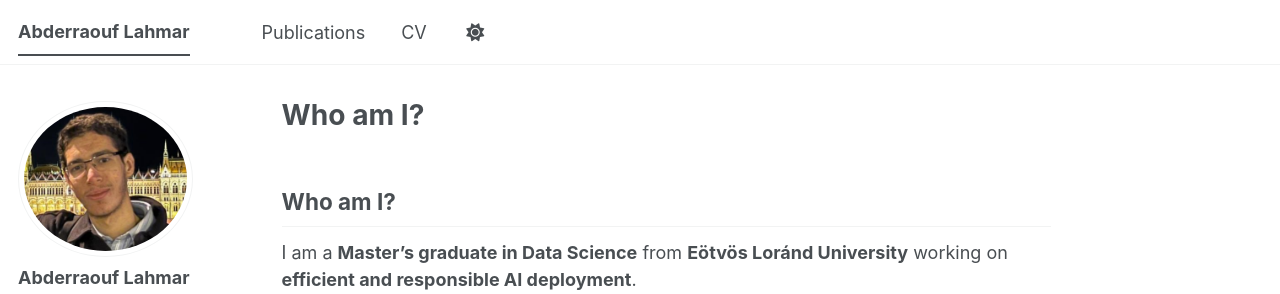
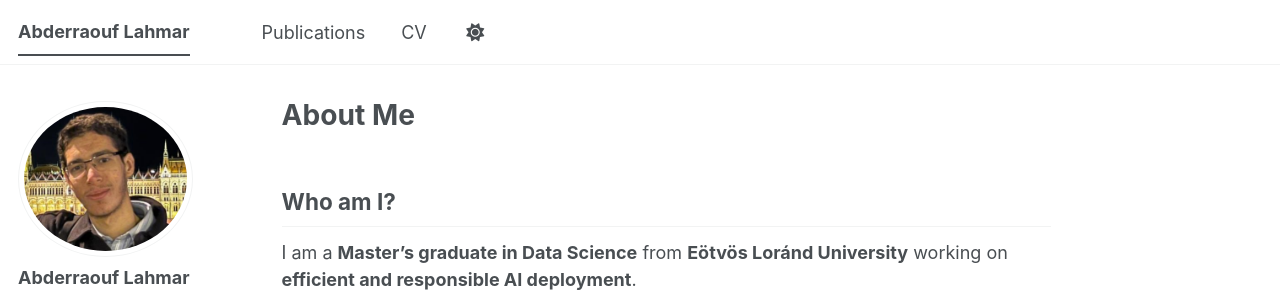
Before and after one commit to abderraouf-000/abderraouf-000.github.io, a Jekyll site: the page built from _pages/about.md, in a window 1280 px wide and 900 px high. Shown: the top 294 px of the window. Built offline with Jekyll 4.4.1, drawn with Linux system fonts in a browser that asks for light colours; a style sheet for code colours, icons or effects is not loaded; our own code applies the rules of GitHub Pages for plain Markdown files.

Commit message:
update about

```diff
--- a/_pages/about.md
+++ b/_pages/about.md
@@ -1,6 +1,6 @@
 ---
 permalink: /
-# title: "Personal Website"
+title: "About Me"
 author_profile: true
 redirect_from:
   - /about/
```
